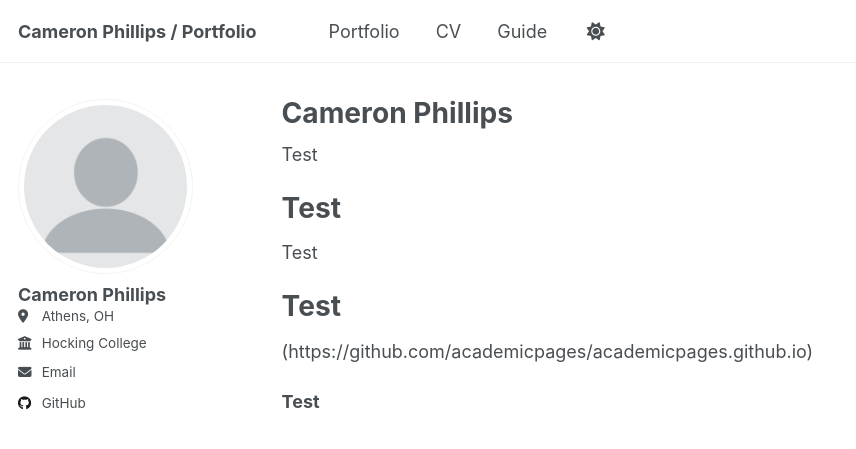
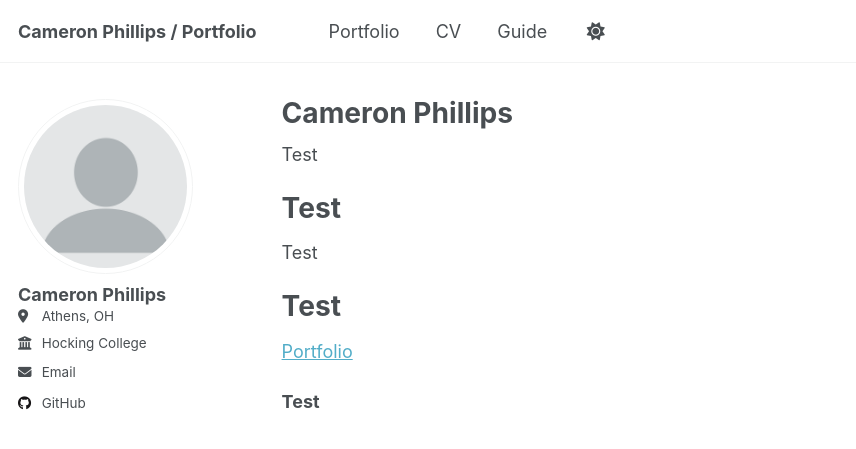
Before and after one commit to phillipsc2/portfolio-phillipsc2, a Jekyll site: the page built from _pages/about.md, in a window 1280 px wide. Shown: the top 449 px of the page, without its empty margins (0-856 px from the left). Built offline with Jekyll 4.4.1, drawn with Linux system fonts in a browser that asks for light colours.

Commit message:
Update about.md

```diff
--- a/_pages/about.md
+++ b/_pages/about.md
@@ -15,6 +15,6 @@ Test
 
 Test
 ======
-(https://github.com/academicpages/academicpages.github.io)
+[Portfolio](cameronp1.com/portfolio/cybr-1100-security-awareness/week1.md)
 
 **Test**
```
